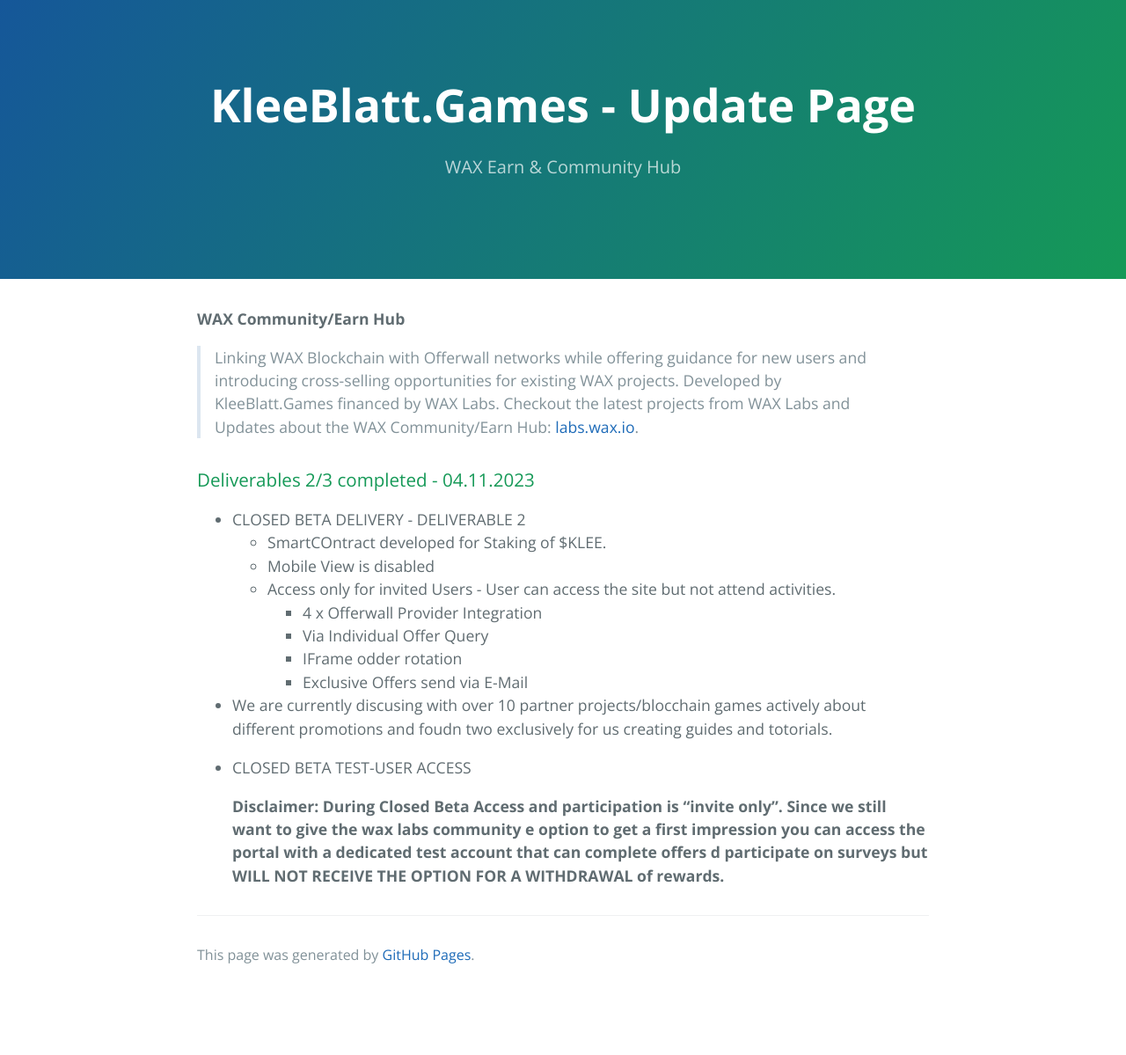
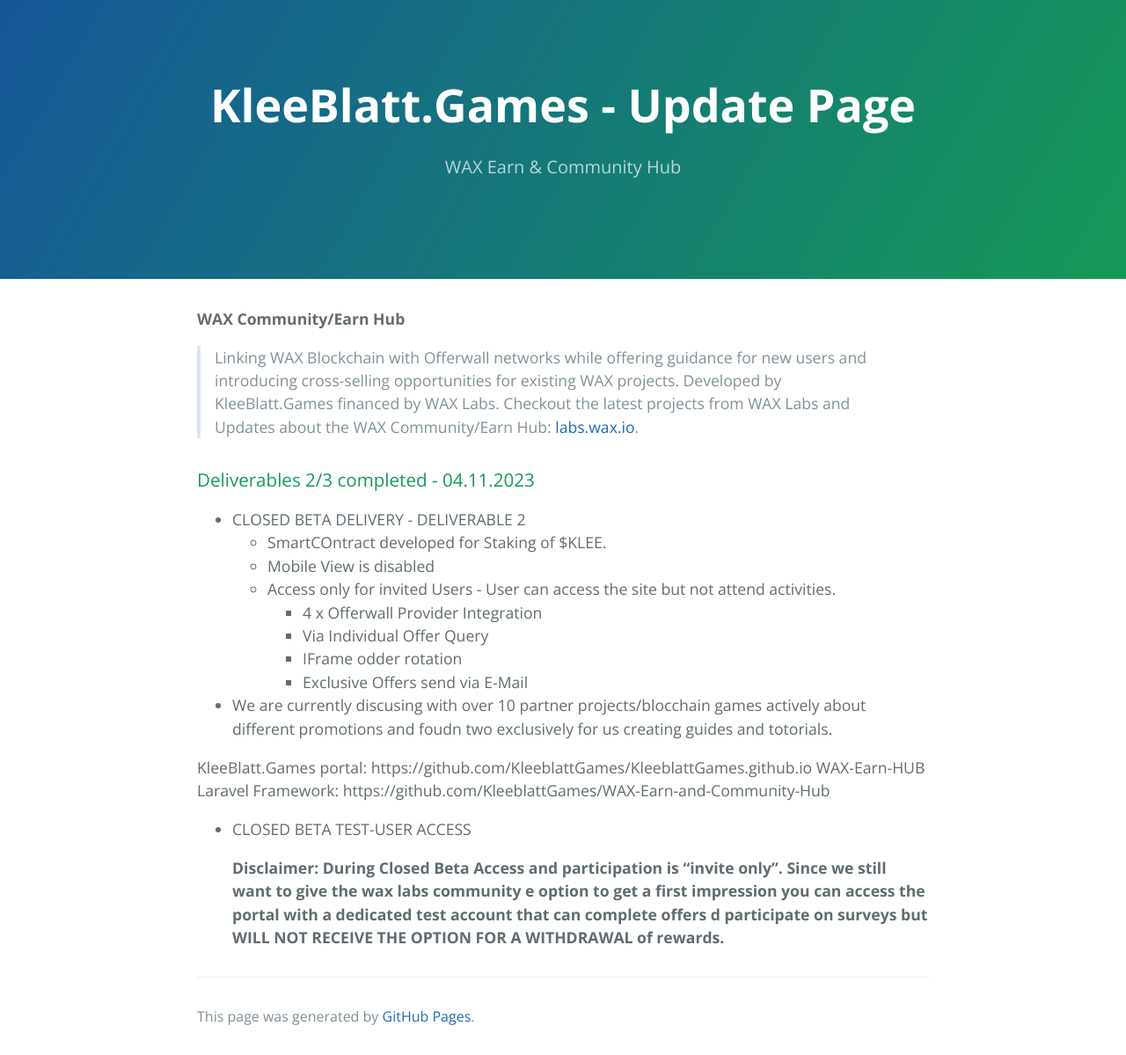
Before and after one commit to KleeblattGames/KleeblattGames.github.io, a Jekyll site: the page built from index.md, in a window 1280 px wide. Shown: the whole page at 88% size. Built offline with Jekyll 4.4.1, drawn with Linux system fonts in a browser that asks for light colours; before the commit the page ends 1129 px from its top, so only the background shows below that.

Commit message:
Update index.md

```diff
--- a/index.md
+++ b/index.md
@@ -24,6 +24,11 @@
 
 - We are currently discusing with over 10 partner projects/blocchain games actively about different promotions and foudn two exclusively for us creating guides and totorials.
 
+KleeBlatt.Games portal: https://github.com/KleeblattGames/KleeblattGames.github.io
+WAX-Earn-HUB Laravel Framework: https://github.com/KleeblattGames/WAX-Earn-and-Community-Hub
+
+
+
 
 - CLOSED BETA TEST-USER ACCESS
 
```
